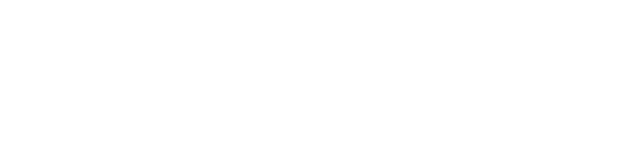
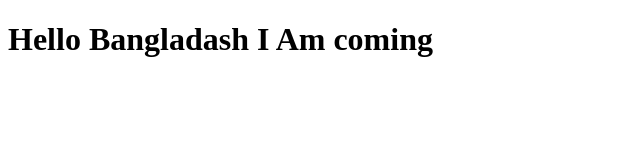
Before and after one commit to Raselraaz123/developer-portfolio-03-01-22, a plain HTML site: page indext.html in a window 1280 px wide. Shown: the whole page, without its empty margins (0-640 px from the left). Drawn offline with Linux system fonts and the light colour scheme.

Commit message:
text and img add

```diff
--- a/indext.html
+++ b/indext.html
@@ -9,6 +9,6 @@
     <link rel="shortcut icon" href="favicon.ico" type="image/x-icon">
 </head>
 <body>
-
+    <h1>Hello Bangladash I Am coming</h1>
 </body>
 </html>
```
Also changed, not shown: favicon/android-chrome-192x192.png (added), favicon/android-chrome-512x512.png (added), favicon/apple-touch-icon.png (added), favicon/favicon-16x16.png (added), favicon/favicon-32x32.png (added), favicon/favicon.ico (added), images/jhankar.png (deleted), images/jhankar2.png (deleted), showOff/rasel2.jpg (renamed from images/rasel2.jpg), 9 other files.
